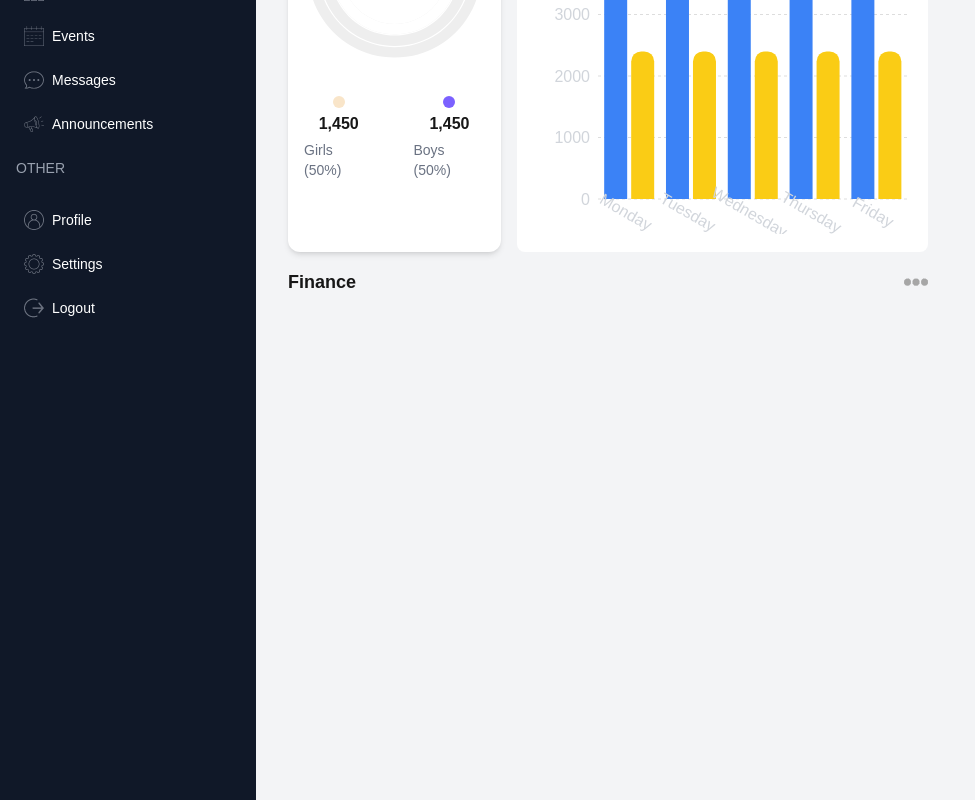
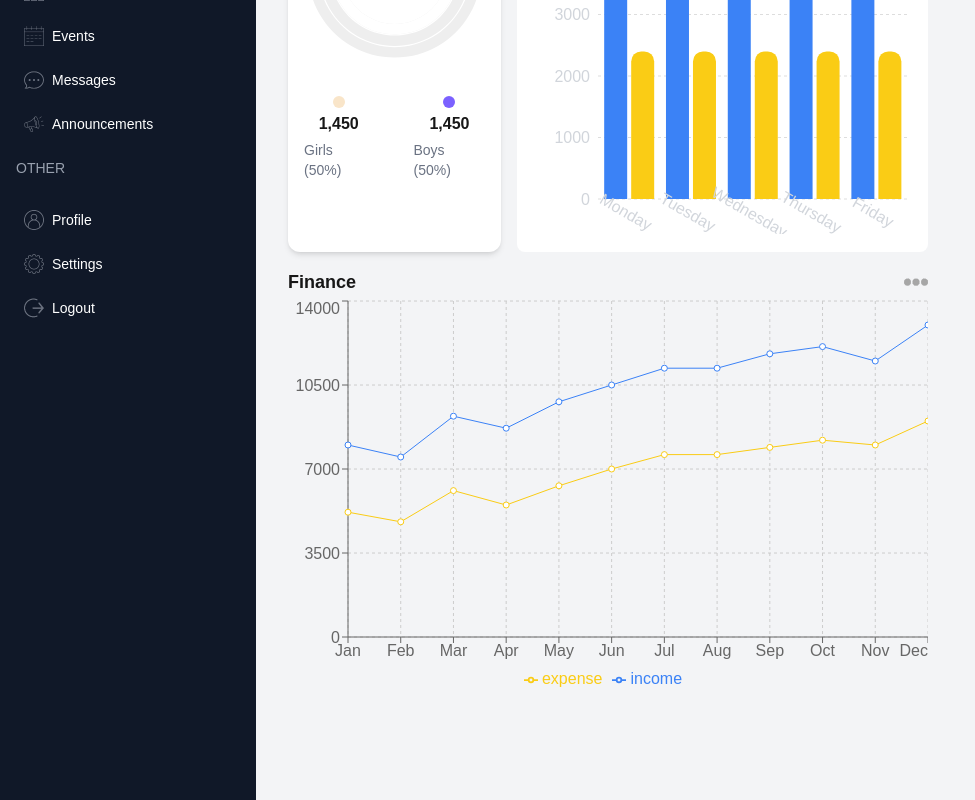
Before and after one commit to rumachoudhury/school-management-dashboard, a Next.js app: page /admin in a window 1280 px wide. Shown: the part 604-1404 px from the top of the page, without its empty margins (0-975 px from the left). Built offline with nearby package versions, Linux system fonts and the light colour scheme.

Commit message:
Add LineChart from Recharts example

```diff
--- a/src/components/FinanceChart.tsx
+++ b/src/components/FinanceChart.tsx
@@ -1,16 +1,16 @@
 "use client";
 import Image from "next/image";
 
-// import {
-//   LineChart,
-//   Line,
-//   XAxis,
-//   YAxis,
-//   CartesianGrid,
-//   Tooltip,
-//   Legend,
-// } from "recharts";
-// import { RechartsDevtools } from "@recharts/devtools";
+import {
+  LineChart,
+  Line,
+  XAxis,
+  YAxis,
+  CartesianGrid,
+  Tooltip,
+  Legend,
+  ResponsiveContainer,
+} from "recharts";
 
 // #region Sample data
 // const data = [
@@ -79,6 +79,22 @@ const FinanceChart = () => {
           height={24}
         />
       </div>
+
+      <ResponsiveContainer width="100%" height={400}>
+        <LineChart
+          data={data}
+          margin={{ top: 5, right: 0, left: 0, bottom: 5 }}
+        >
+          <CartesianGrid strokeDasharray="3 3" />
+          <XAxis dataKey="name" />
+          <YAxis />
+          <Tooltip />
+          <Legend />
+
+          <Line dataKey="income" stroke="#3B82F6" />
+          <Line dataKey="expense" stroke="#FACC15" />
+        </LineChart>
+      </ResponsiveContainer>
     </div>
   );
 };
```
